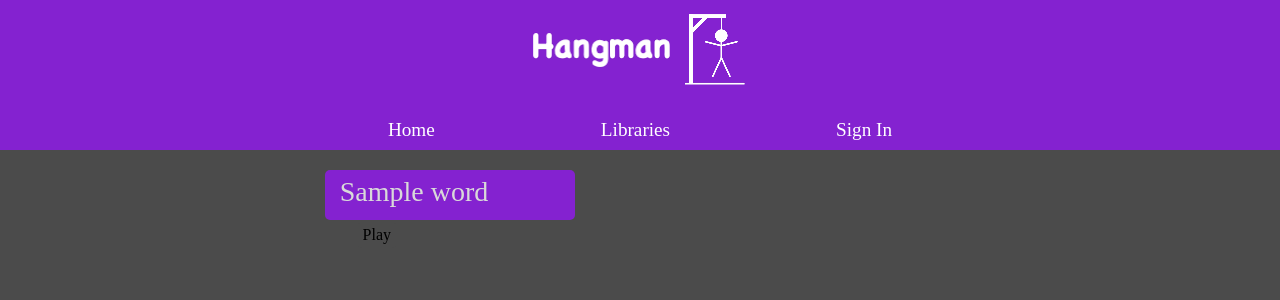
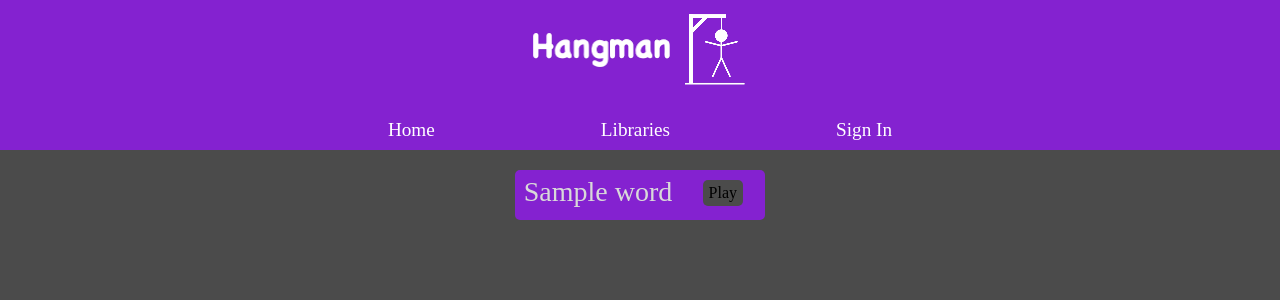
Before and after one commit to Tropicalbunny/FLASK, a Flask app: page /viewlib in a window 1280 px wide. Shown: the top 300 px of the page. Run offline with Flask 3, Linux system fonts and the light colour scheme; a database or web service that is not in the repository returns one stand-in record (values such as "Sample title"); some libraries are stand-ins or nearby versions; some web fonts are replaced.

Commit message:
updated view lib

```diff
--- a/static/css/styles.css
+++ b/static/css/styles.css
@@ -314,6 +314,7 @@ TAKEN FROM MY PROJECT 1 https://github.com/Tropicalbunny/MyRepo/tree/main
 }
 .view-inner-button{
     width:30%;
+    height: 40px;
 
 }
 .view-button{
@@ -327,22 +328,25 @@ TAKEN FROM MY PROJECT 1 https://github.com/Tropicalbunny/MyRepo/tree/main
     background-color: #d0229f;
 }
 .view-inner{
-    width:70%;
-    text-align: center center;
+    width:65%;
+    height: 40px;
+    text-align: center;
     font-weight: bolder;
 }
 .view-outer{
     width: 100%;
     height: auto;
+    display: flex;
     justify-content: center;
 }
 .view-canvas{
     width: 900px;
     height: inherit;
     text-align: center;
-    justify-content: center;
 }
-
+.view-box-inner{
+    display: flex;
+}
 /* accordion styles*/
 .accordion-spacing{
     margin: 5px;
--- a/templates/viewlib.html
+++ b/templates/viewlib.html
@@ -9,6 +9,7 @@
     <div class="view-canvas">
 {% for title in titles %}
         <div class="view-box">
+            <div class="view-box-inner">
                 <div class="view-inner">
                     <h3>{{ title }}</h3>
                 </div>
@@ -19,6 +20,7 @@
                     </form>
                 </div>
             </div>
+        </div>
 {% endfor %}
     </div>
 </div>
```
Lines whose indentation alone changed are shown as unchanged.
